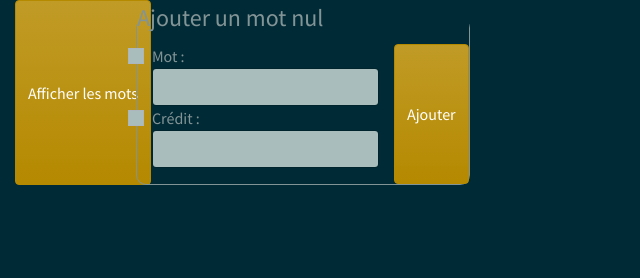
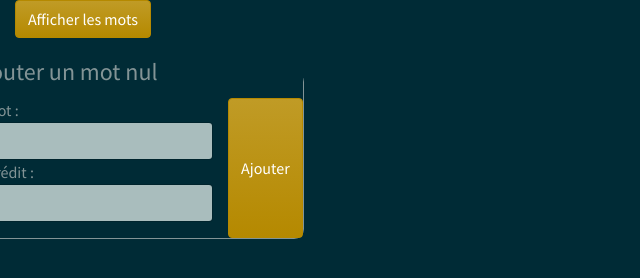
Before and after one commit to MaxBly/fiston, a website: page public/index.html in a window 1280 px wide. Shown: the whole page, without its empty margins (0-640 px from the left). Drawn offline with nearby package versions, Linux system fonts and the light colour scheme; no server answers.

Commit message:
bootstrap

```diff
--- a/public/index.html
+++ b/public/index.html
@@ -14,6 +14,8 @@
     <div class="form-group row">
         <p class="col-auto"></p>
         <button class="btn btn-primary" id="disp">Afficher les mots</button>
+    </div>
+    <div class="form-group row">
         <fieldset class="row" style='border-radius: 10px; border: 1px solid;'>
             <legend>Ajouter un mot nul</legend>
             <div class="form-group col-auto" id="textbox">
```
